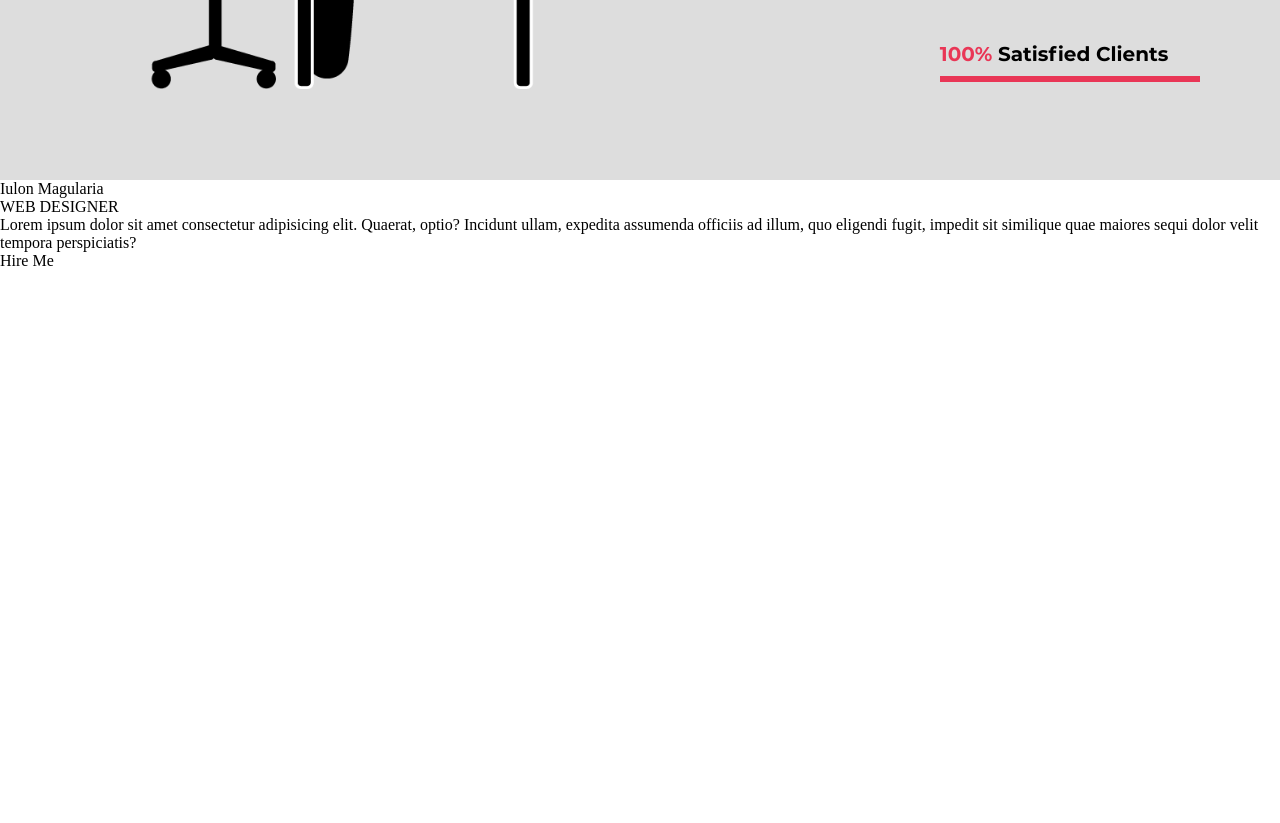
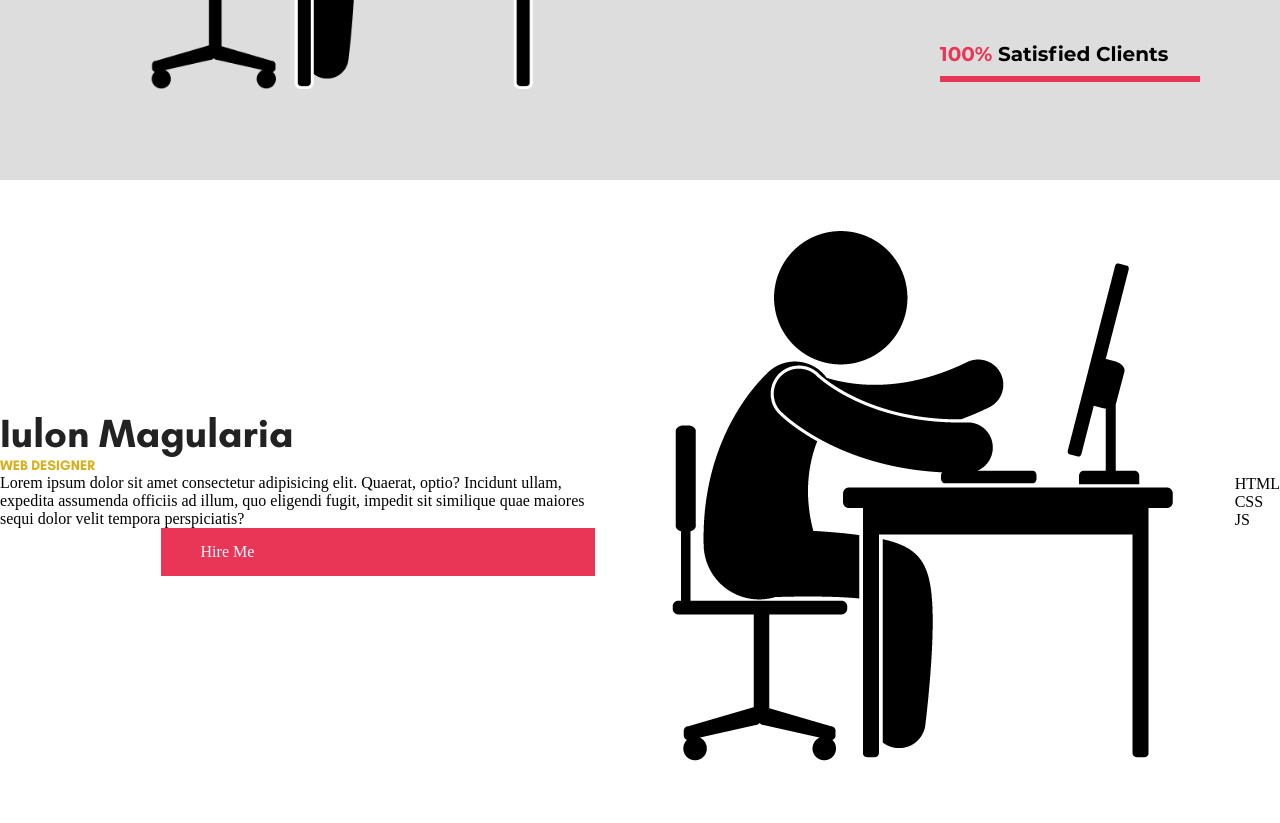
Before and after one commit to iulon357/final-project, a plain HTML site: page index.html in a window 1280 px wide. Shown: the part 620-1443 px from the top of the page. Before the commit the page ends 890 px from the top, so only its background shows below. Drawn offline with Linux system fonts and the light colour scheme; files whose address does not match are found by name.

Commit message:
update 7

```diff
--- a/css/style.css
+++ b/css/style.css
@@ -136,8 +136,35 @@ header {
   color: #e93656;
 }
 
+.page2 {
+  display: flex;
+  justify-content: center;
+  align-items: center;
+}
+
+.page2-user {
+  font-size: 40px;
+  font-family: GlacialIndifference-Bold;
+  color: #222222;
+}
+
+.page2-profession {
+  font-size: 14px;
+  font-family: GlacialIndifference-Bold;
+  color: #daae19;
+}
+
+.hire-me-btn {
+  padding: 15px 40px;
+  background-color: #e93656;
+  color: aliceblue;
+  border: none;
+  margin-left: 27%;
+  margin-bottom: 20px;
+}
+/*
 @media (max-width: 375px) {
   .page1-center-left-side {
     display: none;
   }
-}
+} */
--- a/index.html
+++ b/index.html
@@ -46,15 +46,21 @@
     </div>
     <div class="page2">
       <div class="page2-left-side">
-        <p>Iulon Magularia</p>
-        <p>WEB DESIGNER</p>
+        <p class="page2-user">Iulon Magularia</p>
+        <p class="page2-profession">WEB DESIGNER</p>
         <p>Lorem ipsum dolor sit amet consectetur adipisicing elit. Quaerat, optio?
           Incidunt ullam, expedita assumenda officiis ad illum, quo eligendi fugit,
           impedit sit similique quae maiores sequi dolor velit tempora perspiciatis?</p>
-          <p>Hire Me</p>
+          <p class="hire-me-btn">Hire Me</p>
       </div>
-      <div class="page2-center"></div>
-      <div class="psge2-right-sede"></div>
+      <div class="page2-center">
+        <img src="/img/prof1.png" alt="profPic">
+      </div>
+      <div class="psge2-right-sede">
+        <p>HTML</p>
+        <p>CSS</p>
+        <p>JS</p>
+      </div>
       <div class="page2-footer"></div>
     </div>
   </body>
```
